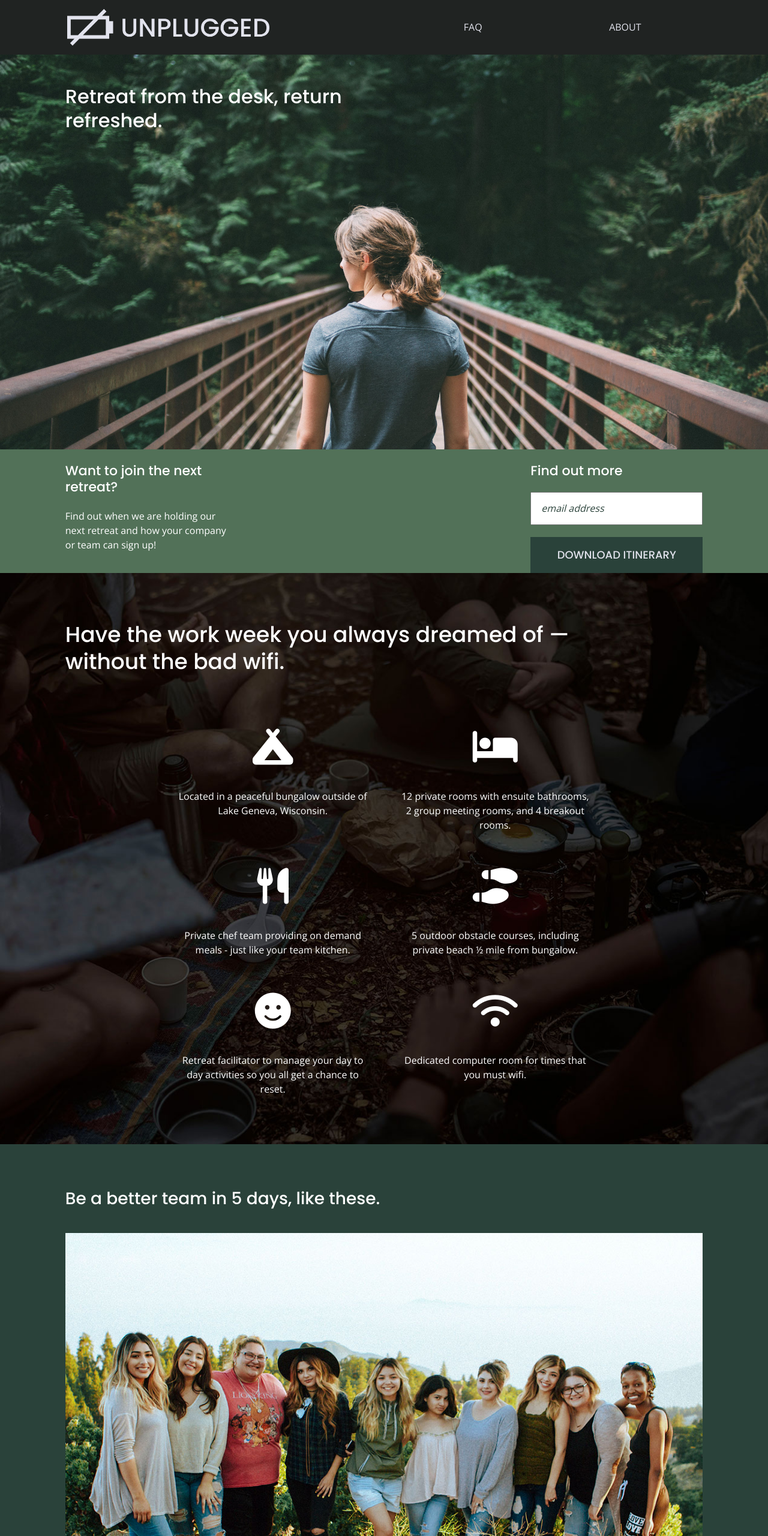
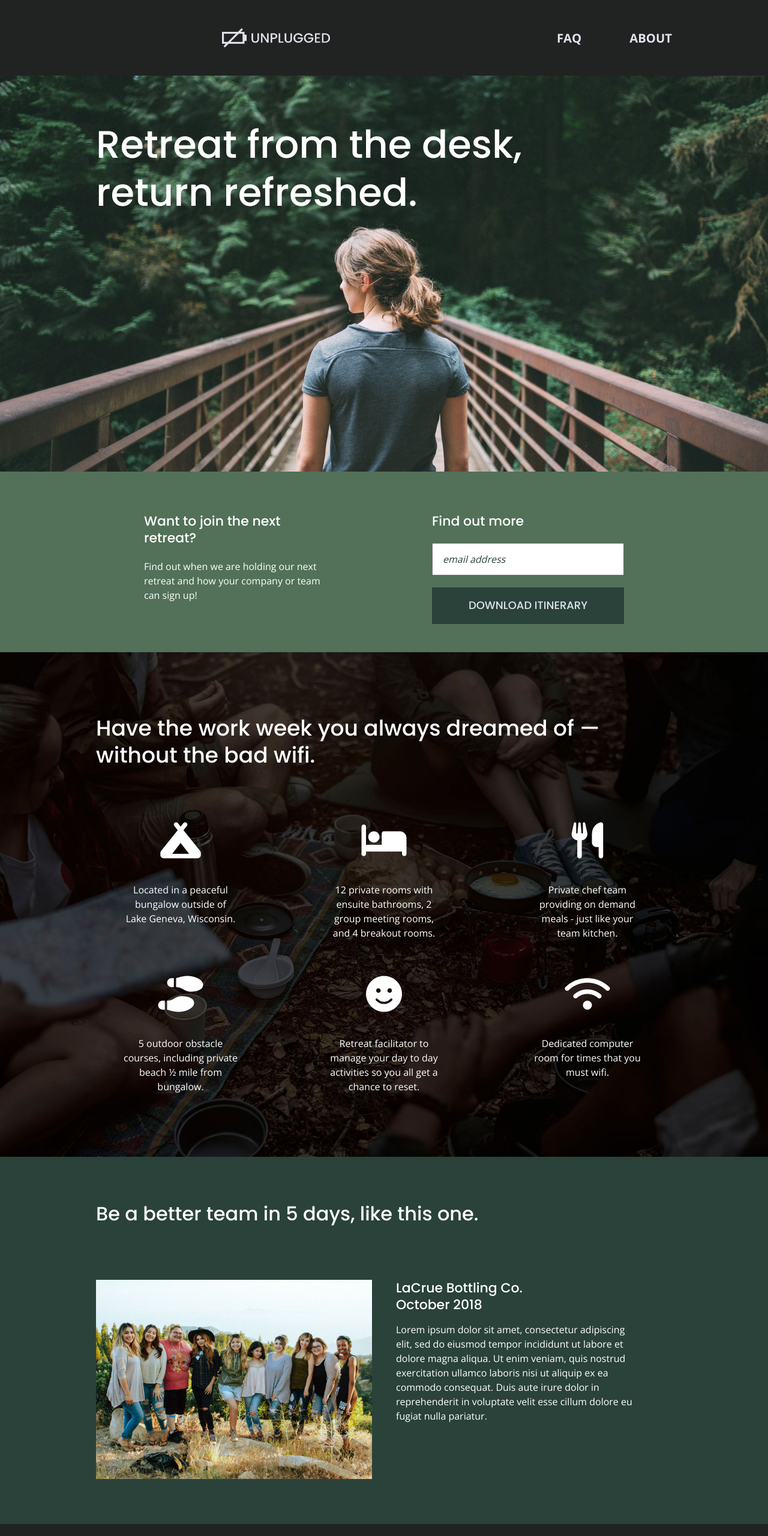
Before and after one commit to AdrianneKu/unplugged-retreat-ak, a website built with Parcel: page index.html in a window 1280 px wide. Shown: the top 2560 px of the page at 60% size. Built offline with nearby package versions, Linux system fonts and the light colour scheme.

Commit message:
Updated spacing issues in tablet and desktop

```diff
--- a/css/main.css
+++ b/css/main.css
@@ -92,7 +92,7 @@ textarea {
 }
 
 body {
-     font-family: 'Open Sans', sans-serif;
+  font-family: "Open Sans", sans-serif;
   font-size: 1em;
   color: #ffffff;
   line-height: 1.5em;
@@ -110,14 +110,14 @@ textarea {
 }
 
 h1 {
-      font-family: 'Poppins', sans-serif;
+  font-family: "Poppins", sans-serif;
   font-size: 2.5em;
   line-height: 1.25em;
   font-weight: 500;
 }
 
 h2 {
-      font-family: 'Poppins', sans-serif;
+  font-family: "Poppins", sans-serif;
   font-size: 1.75em;
   line-height: 1.25em;
   font-weight: 500;
@@ -125,14 +125,15 @@ textarea {
 
 h3,
 h4 {
-      font-family: 'Poppins', sans-serif;
+  font-family: "Poppins", sans-serif;
   font-size: 1.375em;
   line-height: 1.25em;
   font-weight: 500;
 }
 
 p {
-
+  font-size: 0.875em;
+  line-height: 1.375em;
 }
 
 img {
@@ -166,44 +167,50 @@ textarea {
   padding: 15px 0;
 }
 
-   header  figure {
-     width: 60%;
-}
-
 header .content-wrapper {
   margin: 0;
-     width: 100%;
   display: flex;
   justify-content: center;
   align-items: center;
   flex-flow: row wrap;
 }
 
-   .header-divider {
-     width: 100%;
-     height: 1px;
-     margin: 10px 0 20px 0;
-     background-color: #7a7a7a;
+header figure {
+  width: 60%;
+  display: flex;
+  justify-content: center;
+  align-items: center;
+  flex-flow: row wrap;
+  margin: 0 auto;
 }
 
-   .content-wrapper figure {
-     margin: 0 auto;
+.header-divider {
+  background: #3a3a3a;
+  height: 1px;
+  width: 100%;
+  margin: 10px 0 20px 0;
 }
 
 header nav {
   width: 60%;
+  font-size: 1.125em;
+  font-weight: 700;
+  text-transform: uppercase;
   display: flex;
   justify-content: space-around;
   align-items: center;
   flex-flow: row wrap;
-     text-transform: uppercase;
 }
 
 header nav ul {
   width: 100%;
   display: flex;
   justify-content: space-around;
-     padding: 0;
+  padding-left: 0;
+}
+
+header nav ul li {
+  font-size: 1.125em;
 }
 
 /*----------main styles----------*/
@@ -212,8 +219,9 @@ textarea {
   display: flex;
   justify-content: center;
   flex-flow: row wrap;
-     background: url('../img/jake-melara-30679-unsplash.jpg') center no-repeat #333 ;
+  background: url("../img/jake-melara-30679-unsplash.jpg") center no-repeat #333;
   background-size: cover;
+  min-height: 500px;
 }
 
 .hero-area h1 {
@@ -229,14 +237,11 @@ textarea {
   background-color: #527158;
 }
 
-   .form-description {
-   }
-
 .features {
   display: flex;
   justify-content: center;
   flex-flow: row wrap;
-     background: url('../img/rawpixel-800820-unsplash1.jpg') center no-repeat #333 ;
+  background: url("../img/rawpixel-800820-unsplash1.jpg") center no-repeat #333;
   background-size: cover;
 }
 
@@ -256,7 +261,7 @@ textarea {
 }
 
 .features article {
-     width: 70%;
+  width: 60%;
   margin: 30px 0;
   text-align: center;
 }
@@ -291,7 +296,8 @@ textarea {
 }
 
 .mission h2 {
-     width: 90%;
+  width: 300px;
+  margin-top: 0;
 }
 
 .contact-section {
@@ -315,14 +321,15 @@ textarea {
   justify-content: center;
   align-items: center;
   flex-flow: row wrap;
+  background: #527158;
 }
 
 .faq h2 {
   margin-bottom: 40px;
 }
 
-   .faq  .content-wrapper {
-     margin: 50px 0 0 0;
+.faq .content-wrapper {
+  margin: 50px 0;
   display: flex;
   justify-content: center;
   align-items: center;
@@ -365,7 +372,7 @@ textarea {
 
 .social-icons i {
   font-size: 2em;
-     line-height: 1.25em;
+  line-height: 1.4em;
   border-radius: 100px;
   background: #527158;
   width: 40px;
@@ -382,7 +389,7 @@ textarea {
   margin-top: 30px;
 }
 
-  input[type=text] {
+input[type="text"] {
   box-sizing: border-box;
   width: 100%;
   color: #2a423a;
@@ -390,12 +397,12 @@ textarea {
   padding: 1em;
 }
 
-  input[type=button] {
+input[type="button"] {
   width: 100%;
   padding: 20px 0;
   margin-top: 20px;
   background-color: #2a423a;
-    font-family: 'Poppins', Helvetica, Arial, sans-serif;
+  font-family: "Poppins", Helvetica, Arial, sans-serif;
   font-weight: 500;
   font-size: 1.125em;
   color: #e2e3ed;
@@ -494,35 +501,42 @@ textarea {
 
 /*----------tablet styles----------*/
 @media only screen and (min-width: 768px) {
-
   .content-wrapper {
-    width: 83%;
-   }
-
-   .hero-area h1 {
-     width: 75%;
-     margin-bottom: 45%;
-     margin-top: 0;
+    max-width: 640px;
   }
 
   header {
-     display: flex;
-     justify-content: space-evenly;
+    justify-content: space-around;
+    padding: 33px 0;
+  }
+
+  header .content-wrapper {
+    width: 100%;
+    justify-content: space-between;
+  }
+
+  header figure {
+    width: 30%;
+  }
+
+  header nav {
+    width: 20%;
+  }
+
+  header nav ul {
+    justify-content: space-between;
   }
 
   .header-divider {
     display: none;
   }
 
-   header .content-wrapper {
-     display: flex;
-     justify-content: space-between;
-     flex-flow: row nowrap;
+  .hero-area {
+    min-height: 600px;
   }
 
-   header nav ul {
-     display: flex;
-     justify-content: space-evenly;
+  .hero-area h1 {
+    font-size: 3em;
   }
 
   aside .content-wrapper {
@@ -536,12 +550,12 @@ textarea {
   }
 
   .form-description {
-     flex-basis: 42%;
+    width: 250px;
     margin: 0;
   }
 
   .form {
-     flex-basis: 42%;
+    width: 300px;
   }
 
   .features article {
@@ -556,27 +570,36 @@ textarea {
   .features h2 {
     font-size: 2.25em;
   }
-
-   .reviews {
-    display: flex;
-    justify-content: center;
-    flex-flow: row wrap;
+  .reviews h2 {
+    font-size: 2.25em;
+    width: 80%;
   }
 
   .reviews article {
     display: flex;
     justify-content: space-between;
-     flex-direction: column;
-     flex-basis: 40%;
+  }
+
+  .reviews article figure {
+    width: 310px;
+  }
+
+  .reviews article div {
+    width: 320px;
   }
 
   .reviews h3 {
     margin: 0;
   }
 
+  .mission .content-wrapper {
+    margin: 90px 0;
+  }
+
   .mission .content-wrapper h2 {
-     width: 95%;
+    width: 610px;
     font-size: 2.25em;
+    margin-top: 0;
   }
 
   .mission-content {
@@ -586,11 +609,11 @@ textarea {
   }
 
   .mission-content p {
-     width: 42%;
+    width: 300px;
   }
 
   .contact-section .content-wrapper h2 {
-     width: 90%;
+    width: 500px;
     font-size: 2.25em;
   }
 
@@ -604,12 +627,16 @@ textarea {
     justify-content: space-between;
   }
 
-   .faq  h2{
+  .faq h2 {
     width: 100%;
   }
 
   .faq-content {
-     flex-basis: 46%;
+    width: 300px;
+  }
+
+  .faq-content h3 {
+    font-size: 0.875em;
   }
 
   footer .footer-content {
@@ -623,24 +650,33 @@ textarea {
   }
 
   .contact {
-     width: 42%;
+    width: 200px;
   }
 
   .social {
-     width: 42%;
+    width: 200px;
   }
-
 }
 
 /*----------desktop styles----------*/
 @media only screen and (min-width: 1200px) {
+  p {
+    font-size: 1em;
+    line-height: 1.5em;
+  }
 
   .content-wrapper {
-     width: 83%;
+    max-width: 960px;
+    margin: 75px 0;
+  }
+
+  .hero-area {
+    max-height: 660px;
   }
 
   .hero-area h1 {
-     width: 55%;
+    width: 800px;
+    font-size: 4em;
   }
 
   .header-divider {
@@ -650,29 +686,55 @@ textarea {
   aside .content-wrapper {
     display: flex;
     justify-content: space-between;
-    margin: 0 80px;
+    margin: 47px 0;
+    width: 800px;
   }
 
   .form-description {
-     flex-basis: 27%;
+    flex-basis: 320px;
     margin: 0;
   }
 
   .form {
-     flex-basis: 27%;
+    flex-basis: 320px;
   }
 
   .features h2 {
-     width: 80%;
+    width: 900px;
   }
 
   .features article {
     display: flex;
     justify-content: space-between;
-     flex-basis: 30%;
+    flex-basis: 190px;
     flex-direction: column;
-     padding: 0 26px;
-     text-align: center;;
+    padding: 0 46px;
+    text-align: center;
+  }
+
+  .features .features-items {
+    justify-content: space-between;
+  }
+
+  .reviews h2 {
+    width: 720px;
+    font-size: 2em;
+    margin-bottom: 90px;
+    margin-top: 0;
+  }
+
+  .reviews article {
+    display: flex;
+    justify-content: space-between;
+    width: 900px;
+  }
+
+  .reviews article figure {
+    width: 460px;
+  }
+
+  .reviews article div {
+    width: 400px;
   }
 
   .mission .content-wrapper h2 {
@@ -687,11 +749,11 @@ textarea {
   }
 
   .mission-content p {
-     width: 35%;
+    width: 440px;
   }
 
   .contact-section .content-wrapper h2 {
-     width: 90%;
+    width: 925px;
     font-size: 2.75em;
   }
 
@@ -699,6 +761,7 @@ textarea {
     display: flex;
     justify-content: space-between;
     align-items: center;
+    width: 800px;
   }
 
   .faq .content-wrapper {
@@ -706,14 +769,33 @@ textarea {
     align-items: flex-start;
   }
 
-   .faq  h2{
-     width: 100%;
+  .faq h2 {
+    width: 700px;
+    font-size: 3em;
   }
 
   .faq-content {
-     flex-basis: 40%;
+    flex-basis: 425px;
   }
 
+  footer .footer-content {
+    width: 860px;
+    justify-content: space-between;
+    margin: 0 auto;
+  }
+
+  .contact {
+    width: 400px;
+  }
+
+  .social {
+    width: 400px;
+  }
+
+  .social-icons {
+    width: 225px;
+    margin: 0 auto;
+  }
 }
 
 @media print,
--- a/index.html
+++ b/index.html
@@ -105,7 +105,7 @@
 
   <section class="reviews">
     <div class="content-wrapper">
-      <h2>Be a better team in 5 days, like these.</h2>
+      <h2>Be a better team in 5 days, like this one.</h2>
       <article>
         <figure>
           <img src="img/omar-lopez-296944-unsplash.jpg" alt="unplugged logo">
```
Lines whose indentation alone changed are shown as unchanged.
